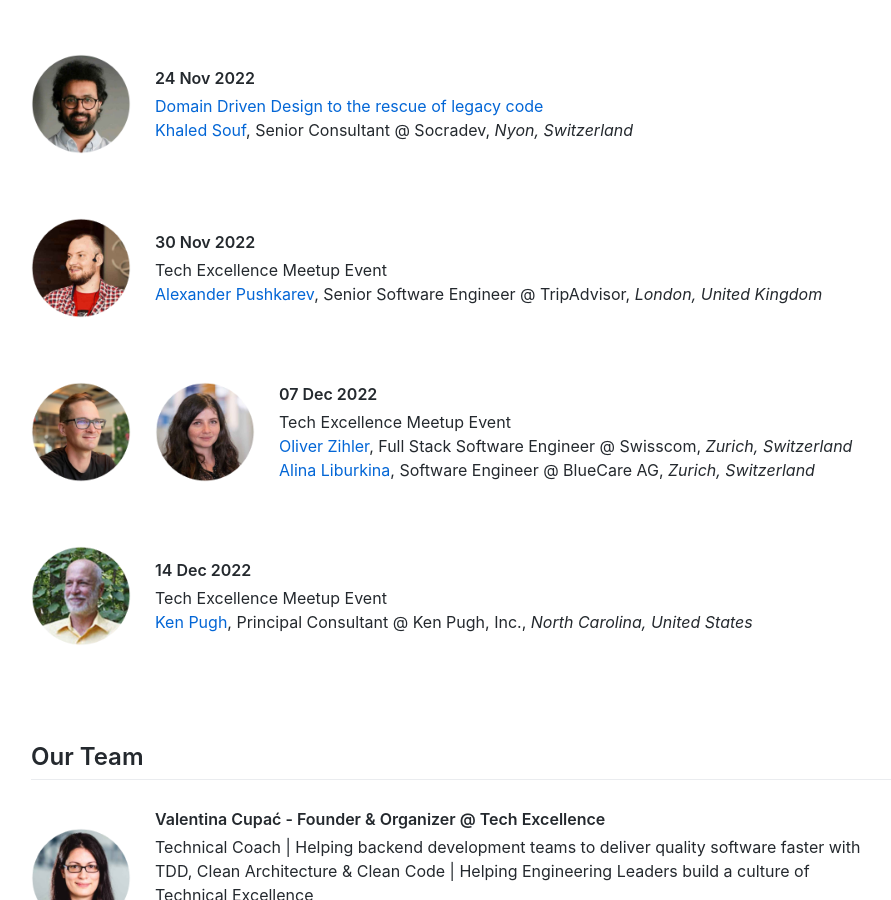
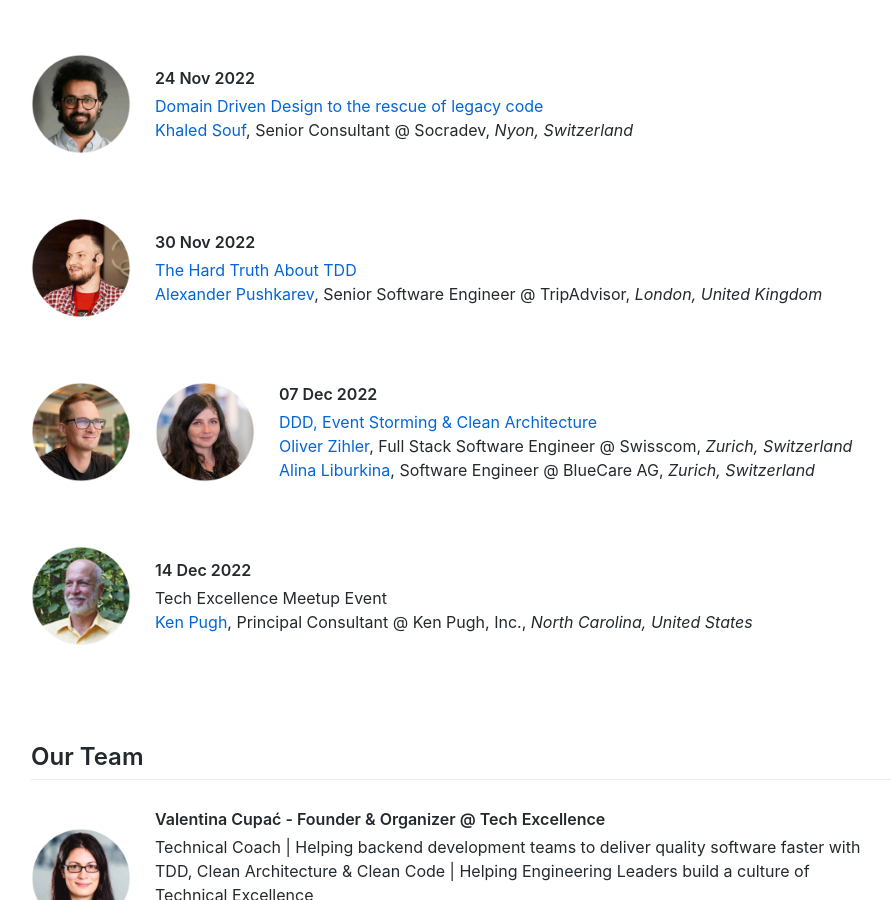
Before and after one commit to techexcellenceio/community, a Jekyll site: the page built from index.html, in a window 1280 px wide and 900 px high, scrolled down 3208 px. Shown: the whole window, without its empty margins (119-1010 px from the left). Built offline with Jekyll 4.4.1, drawn with Linux system fonts in a browser that asks for light colours; nearby versions of some CDN libraries; comment, search, counter and statistics services are not loaded.

Commit message:
Update speakers-2022.html

```diff
--- a/_includes/speakers-2022.html
+++ b/_includes/speakers-2022.html
@@ -257,7 +257,7 @@
     <img src="https://www.techexcellence.io/assets/img/alexander-pushkarev.png" alt="alexander-pushkarev" class="profile-img" width="100" height="100" />
     <div class="text-container">
         <p class="p-date">30 Nov 2022</p>
-        <a target="_blank">Tech Excellence Meetup Event</a>
+        <a href="https://www.youtube.com/watch?v=GZHTY-Glt1w" target="_blank">The Hard Truth About TDD</a>
         <p>
             <a href="https://www.linkedin.com/in/alexpushkarev/" target="_blank">Alexander Pushkarev</a>,
             Senior Software Engineer @ TripAdvisor, <em>London, United Kingdom</em>
@@ -271,7 +271,7 @@
     <img src="https://www.techexcellence.io/assets/img/alina-liburkina.png" alt="alina-liburkina" class="profile-img" width="100" height="100" />
     <div class="text-container">
         <p class="p-date">07 Dec 2022</p>
-        <a target="_blank">Tech Excellence Meetup Event</a>
+        <a href="https://www.youtube.com/watch?v=Gr_sLZ28Klw" target="_blank">DDD, Event Storming & Clean Architecture</a>
         <p>
             <a href="https://www.linkedin.com/in/oliver-zihler-9b92471a5/" target="_blank">Oliver Zihler</a>,
             Full Stack Software Engineer @ Swisscom, <em>Zurich, Switzerland</em>
```
